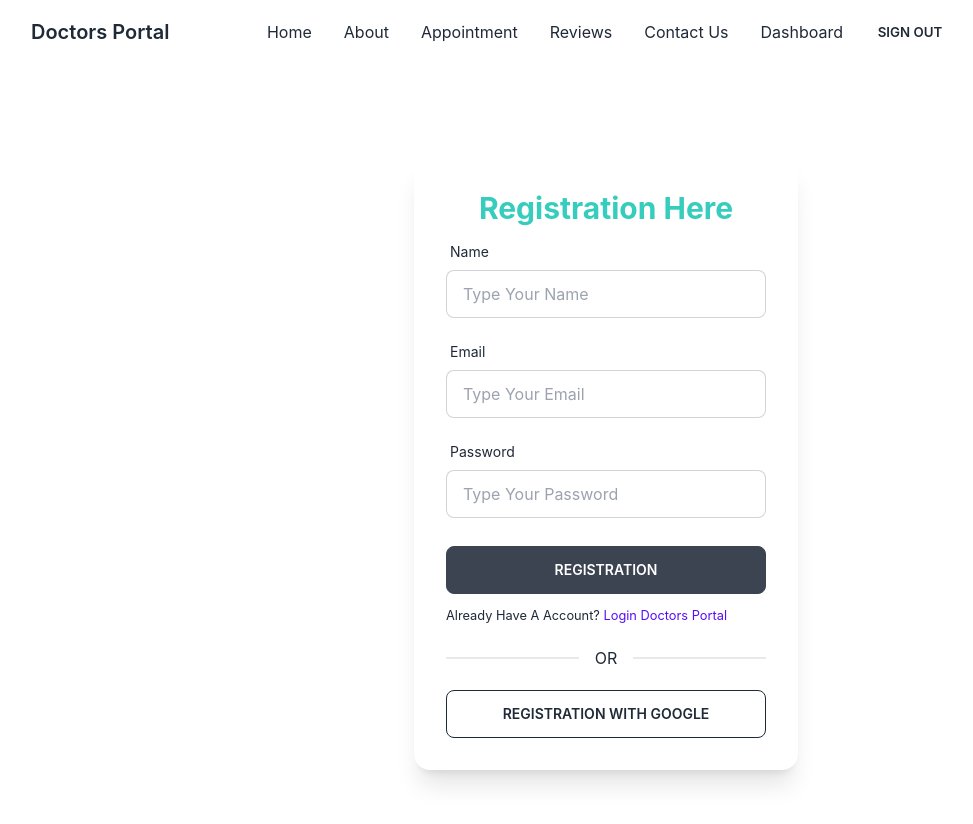
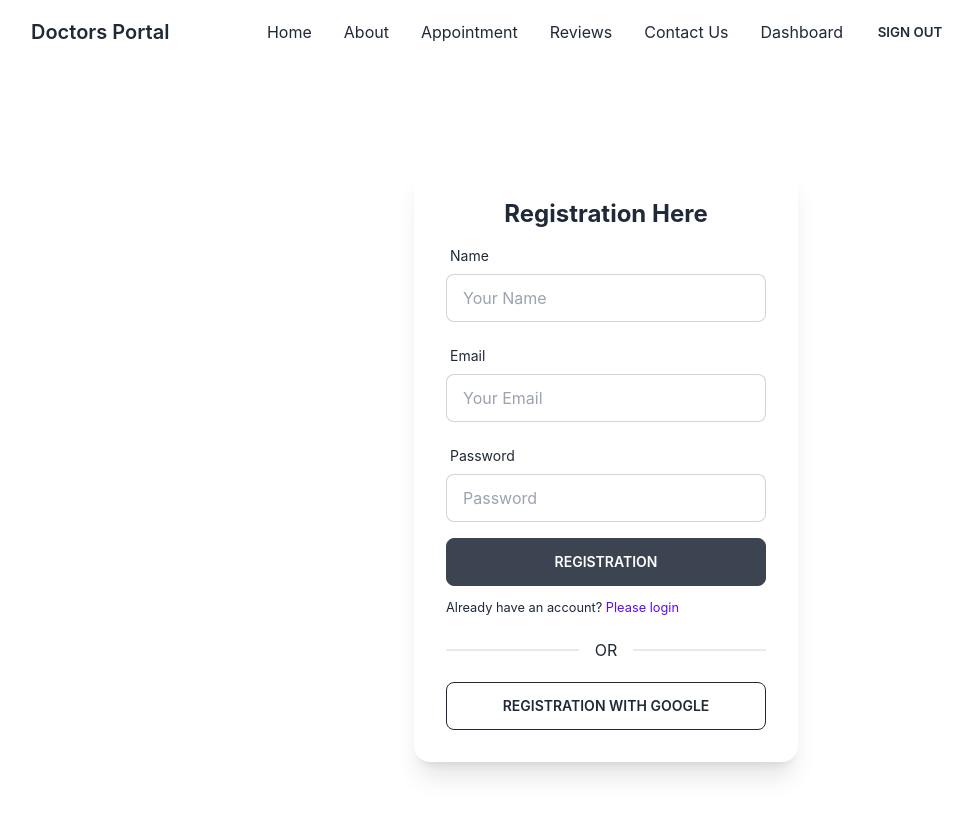
Before and after one commit to zeadhasan/doctors-portal-client, a React (Create React App) app: page /signup in a window 1280 px wide. Shown: the top 824 px of the page, without its empty margins (34-1007 px from the left). Built offline with nearby package versions, Linux system fonts and the light colour scheme; no server answers.

Commit message:
All New SignUp commit

```diff
--- a/src/Pages/Login/SignUp.js
+++ b/src/Pages/Login/SignUp.js
@@ -1,53 +1,69 @@
 import React from 'react';
-import { useCreateUserWithEmailAndPassword, useUpdateProfile } from 'react-firebase-hooks/auth';
+import { useCreateUserWithEmailAndPassword, useSignInWithGoogle, useUpdateProfile } from 'react-firebase-hooks/auth';
 import auth from '../../firebase.init';
 import { useForm } from "react-hook-form";
 import Loading from '../Shared/Loading';
 import { Link, useNavigate } from 'react-router-dom';
+import useToken from '../../hooks/useToken';
 
 const SignUp = () => {
+    const [signInWithGoogle, googleUser, googleLoading, googleError] = useSignInWithGoogle(auth);
     const { register, formState: { errors }, handleSubmit } = useForm();
-    const [createUserWithEmailAndPassword, user, loading, error,] = useCreateUserWithEmailAndPassword(auth);
+    const [
+        createUserWithEmailAndPassword,
+        user,
+        loading,
+        error,
+    ] = useCreateUserWithEmailAndPassword(auth);
+
     const [updateProfile, updating, updateError] = useUpdateProfile(auth);
-    const navigate = useNavigate()
+
+    const [token] = useToken(user || googleUser);
+
+    const navigate = useNavigate();
 
     let signInError;
 
-    if (user) {
-        console.log(user);
+    if (loading || googleLoading || updating) {
+        return <Loading></Loading>
     }
 
-    if (errors || updateError) {
-        signInError = <p className="text-red-700 mb-3"><small>{error?.message || updateError?.message}</small></p>
+    if (error || googleError || updateError) {
+        signInError = <p className='text-red-500'><small>{error?.message || googleError?.message || updateError?.message}</small></p>
     }
 
-    if (loading || updating) {
-        return <Loading></Loading>
+    if (token) {
+        navigate('/appointment');
     }
 
     const onSubmit = async data => {
         await createUserWithEmailAndPassword(data.email, data.password);
         await updateProfile({ displayName: data.name });
-        console.log("update Done");
-        navigate("/appointment");
-    };
+        console.log('update done');
+
+    }
     return (
-        <section className='px-12 h-screen flex justify-center items-center'>
-            <div className="card w-96 bg-base-100 shadow-xl ">
+        <div className='flex h-screen justify-center items-center'>
+            <div className="card w-96 bg-base-100 shadow-xl">
                 <div className="card-body">
-                    <h2 className="text-3xl font-bold text-center text-accent">Registration Here</h2>
+                    <h2 className="text-center text-2xl font-bold">Registration Here</h2>
                     <form onSubmit={handleSubmit(onSubmit)}>
 
                         <div className="form-control w-full max-w-xs">
                             <label className="label">
                                 <span className="label-text">Name</span>
                             </label>
-                            <input {...register("name", {
+                            <input
+                                type="text"
+                                placeholder="Your Name"
+                                className="input input-bordered w-full max-w-xs"
+                                {...register("name", {
                                     required: {
                                         value: true,
-                                    message: 'Name is required',
-                                },
-                            })} type="text" placeholder="Type Your Name" className="input input-bordered w-full max-w-xs" />
+                                        message: 'Name is Required'
+                                    }
+                                })}
+                            />
                             <label className="label">
                                 {errors.name?.type === 'required' && <span className="label-text-alt text-red-500">{errors.name.message}</span>}
                             </label>
@@ -57,36 +73,45 @@ const SignUp = () => {
                             <label className="label">
                                 <span className="label-text">Email</span>
                             </label>
-                            <input {...register("email", {
+                            <input
+                                type="email"
+                                placeholder="Your Email"
+                                className="input input-bordered w-full max-w-xs"
+                                {...register("email", {
                                     required: {
                                         value: true,
-                                    message: 'Email is required',
+                                        message: 'Email is Required'
                                     },
                                     pattern: {
                                         value: /[a-z0-9]+@[a-z]+\.[a-z]{2,3}/,
-                                    message: 'Provide a valid Email',
+                                        message: 'Provide a valid Email'
                                     }
-                            })} type="email" placeholder="Type Your Email" className="input input-bordered w-full max-w-xs" />
+                                })}
+                            />
                             <label className="label">
                                 {errors.email?.type === 'required' && <span className="label-text-alt text-red-500">{errors.email.message}</span>}
                                 {errors.email?.type === 'pattern' && <span className="label-text-alt text-red-500">{errors.email.message}</span>}
                             </label>
                         </div>
-
                         <div className="form-control w-full max-w-xs">
                             <label className="label">
                                 <span className="label-text">Password</span>
                             </label>
-                            <input {...register("password", {
+                            <input
+                                type="password"
+                                placeholder="Password"
+                                className="input input-bordered w-full max-w-xs"
+                                {...register("password", {
                                     required: {
                                         value: true,
-                                    message: 'Password is required',
+                                        message: 'Password is Required'
                                     },
                                     minLength: {
                                         value: 6,
-                                    message: 'Must Be 6 characters or longer',
+                                        message: 'Must be 6 characters or longer'
                                     }
-                            })} type="password" placeholder="Type Your Password" className="input input-bordered w-full max-w-xs" />
+                                })}
+                            />
                             <label className="label">
                                 {errors.password?.type === 'required' && <span className="label-text-alt text-red-500">{errors.password.message}</span>}
                                 {errors.password?.type === 'minLength' && <span className="label-text-alt text-red-500">{errors.password.message}</span>}
@@ -94,18 +119,17 @@ const SignUp = () => {
                         </div>
 
                         {signInError}
-
                         <input className='btn w-full max-w-xs text-white' type="submit" value="Registration" />
                     </form>
-
-                    <p><small>Already Have A Account? <Link className='text-primary' to="/login">Login Doctors Portal</Link></small></p>
-
+                    <p><small>Already have an account? <Link className='text-primary' to="/login">Please login</Link></small></p>
                     <div className="divider">OR</div>
-
-                    <button className="btn btn-outline">Registration with Google</button>
+                    <button
+                        onClick={() => signInWithGoogle()}
+                        className="btn btn-outline"
+                    >Registration With Google</button>
                 </div>
             </div>
-        </section>
+        </div >
     );
 };
 
--- /dev/null
+++ b/src/hooks/useToken.js
@@ -0,0 +1,25 @@
+import { useEffect, useState } from "react"
+
+const useToken = user => {
+    const [token, setToken] = useState();
+    useEffect(() => {
+        const email = user?.user?.email;
+        const currentUser = { email: email };
+        if (email) {
+            fetch(`http://localhost:5000/user/${email}`, {
+                method: "PUT",
+                headers: {
+                    "content-type": "application/json",
+                },
+                body: JSON.stringify(currentUser),
+            })
+                .then(res => res.json())
+                .then(data => {
+                    console.log('data inside  useToken', data)
+                })
+        }
+
+    }, [user]);
+    return [token];
+}
+export default useToken;
```
Lines whose indentation alone changed are shown as unchanged.
